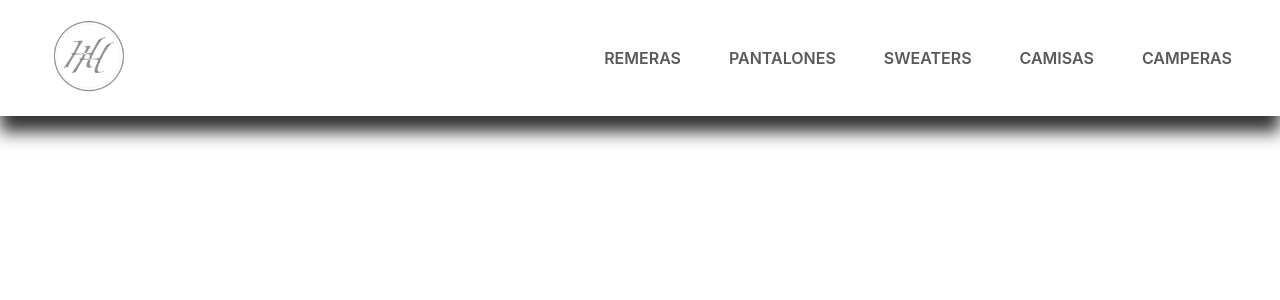
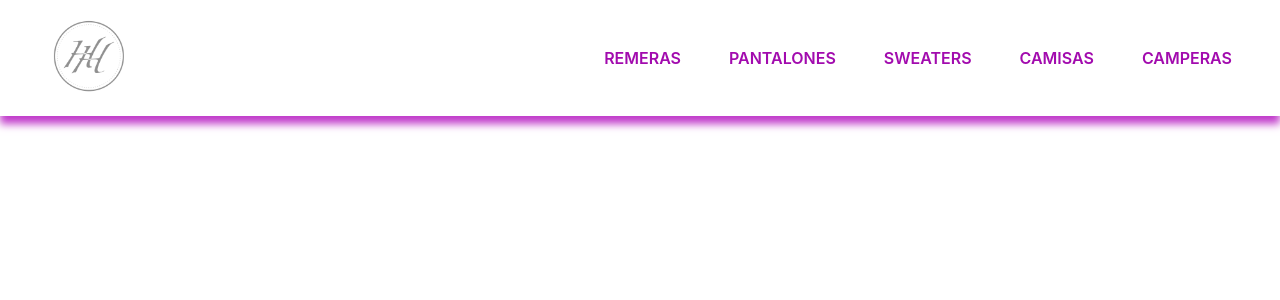
Before and after one commit to fabi4872/tiendaRopaSalomone, a React (Create React App) app: page / in a window 1280 px wide. Shown: the top 300 px of the page. Built offline with nearby package versions, Linux system fonts and the light colour scheme.

Commit message:
Nueva version de proyecto

```diff
--- a/src/components/NavBar/NavBar.styles.js
+++ b/src/components/NavBar/NavBar.styles.js
@@ -6,7 +6,7 @@ export const styles={
         alignItems: 'center',
         height: 'auto',
         padding: '0 1.5rem 0 3rem',
-        boxShadow: '0 1rem 1rem 0 #333333',
+        boxShadow: '0 0.5rem 0.5rem 0 #C13CCB',
     },
     logo:{
         objectFit: 'cover',
@@ -26,7 +26,7 @@ export const styles={
     },
     a:{
         textDecoration: 'none',
-        color: '#595959',
+        color: '#A20BAE',
         fontWeight: '600',
     }
 }
```
